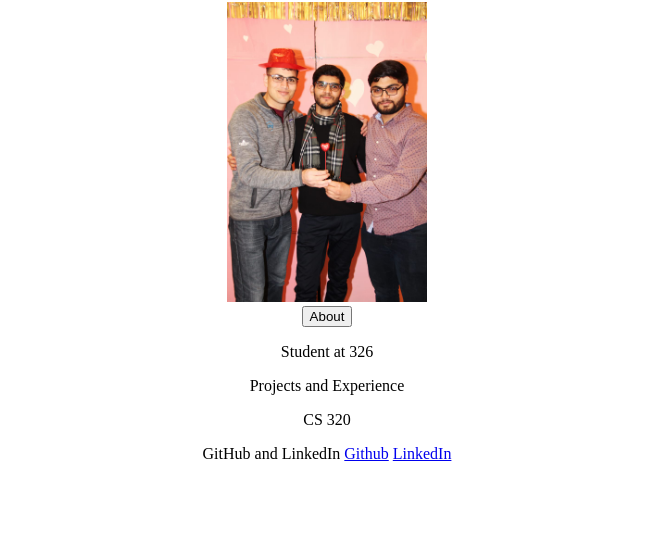
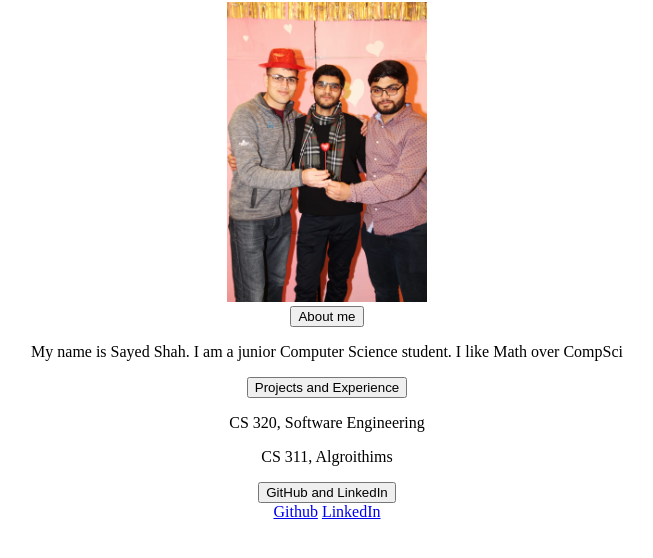
Before and after one commit to sayedkhalidshah2/Sayed-sWebsite, a plain HTML site: page index.html in a window 1280 px wide. Shown: the part 78-636 px from the top of the page, without its empty margins (313-966 px from the left). Drawn offline with Linux system fonts and the light colour scheme.

Commit message:
modified name, imag and added about me

```diff
--- a/index.html
+++ b/index.html
@@ -2,25 +2,31 @@
 <meta charset="UTF-8">
 <html>
 <body style="text-align: center;">
+    <table>
     <h1>Sayed Shah</h1>
     <img src="../Sayed-sWebsite/images/sayed.jpeg" alt="Sayed" width ="200"
      height=""100>
-
+</table>
 
     <section>
-    <button>About</button>
-    <p>Student at 326</p>
+    <button>About me</button>
+
+    <p>My name is Sayed Shah. I am a junior Computer Science student. I like Math over CompSci</p>
     </section>
 
     <section>
-    Projects and Experience
-    <p>CS 320</p>
+        <button>Projects and Experience</button>
+
+    <p>CS 320, Software Engineering</p>
+    <p>CS 311, Algroithims</p>
     </section>
     <section>
-        GitHub and LinkedIn
+        <button>GitHub and LinkedIn</button>
+        <div>
+
         <a href="https://github.com/sayedkhalidshah2">Github</a>
         <a href="https://www.linkedin.com/feed/">LinkedIn</a>
-
+        </div>
         </section>
 
     </body></html>
```
